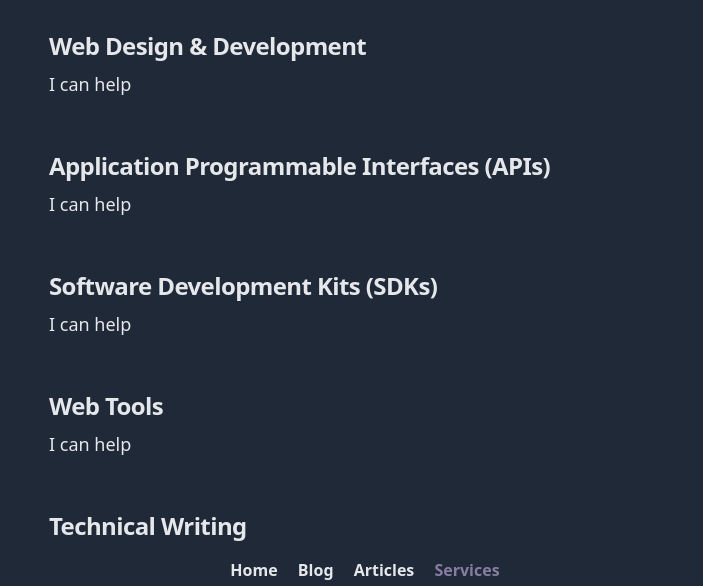
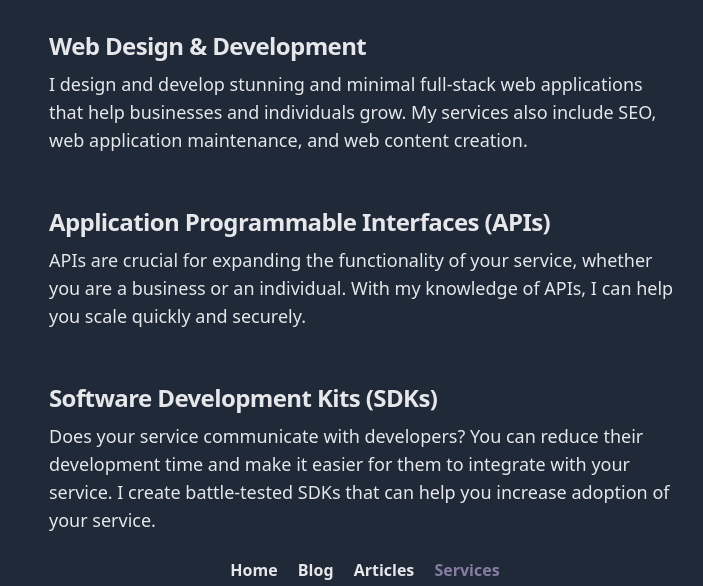
Before and after one commit to lennyAiko/clenny.tech, an Astro site: page /services in a window 1280 px wide. Shown: the part 214-800 px from the top of the page, without its empty margins (275-978 px from the left). Built offline with nearby package versions, Linux system fonts and the light colour scheme; Astro itself is replaced by a stand-in of ours.

Commit message:
feat: done with services

```diff
--- /dev/null
+++ b/src/content/articles/lessons-from-tally.json
@@ -0,0 +1,7 @@
+{
+  "title": "Lessons I learned from Tally",
+  "url": "https://lennyaiko.hashnode.dev/lessons-i-learned-from-tally",
+  "excerpt": "Amidst the platform being great, I took time to study their process by reading most of their articles on how they bootstrapped Tally from $0 to where they are today (>$60k MRR).",
+  "publication": "Hashnode",
+  "date": "October 27, 2023"
+}
--- a/src/pages/services.astro
+++ b/src/pages/services.astro
@@ -11,31 +11,52 @@ import SiteLayout from "../layouts/SiteLayout.astro";
         <h2 class="text-2xl font-bold m-1 tracking-tight">
           Web Design & Development
         </h2>
-        <p class="m-1 text-lg mt-2">I can help</p>
+        <p class="m-1 text-lg mt-2">
+          I design and develop stunning and minimal full-stack web applications
+          that help businesses and individuals grow. My services also include
+          SEO, web application maintenance, and web content creation.
+        </p>
       </div>
 
       <div class="p-4">
         <h2 class="text-2xl font-bold m-1 tracking-tight">
           Application Programmable Interfaces (APIs)
         </h2>
-        <p class="m-1 text-lg mt-2">I can help</p>
+        <p class="m-1 text-lg mt-2">
+          APIs are crucial for expanding the functionality of your service,
+          whether you are a business or an individual. With my knowledge of
+          APIs, I can help you scale quickly and securely.
+        </p>
       </div>
 
       <div class="p-4">
         <h2 class="text-2xl font-bold m-1 tracking-tight">
           Software Development Kits (SDKs)
         </h2>
-        <p class="m-1 text-lg mt-2">I can help</p>
+        <p class="m-1 text-lg mt-2">
+          Does your service communicate with developers? You can reduce their
+          development time and make it easier for them to integrate with your
+          service. I create battle-tested SDKs that can help you increase
+          adoption of your service.
+        </p>
       </div>
 
       <div class="p-4">
         <h2 class="text-2xl font-bold m-1 tracking-tight">Web Tools</h2>
-        <p class="m-1 text-lg mt-2">I can help</p>
+        <p class="m-1 text-lg mt-2">
+          Do you need a custom tool to improve a particular process in your
+          service? If so, you're in the right place! I can develop lightweight
+          and easy-to-use tools that are tailored to your specific needs.
+        </p>
       </div>
 
       <div class="p-4">
         <h2 class="text-2xl font-bold m-1 tracking-tight">Technical Writing</h2>
-        <p class="m-1 text-lg mt-2">I can help</p>
+        <p class="m-1 text-lg mt-2">
+          Clear and informative documentation, articles, and other information
+          materials can help people learn more about your service or product and
+          get started using it quickly and easily.
+        </p>
       </div>
 
       <a
```
